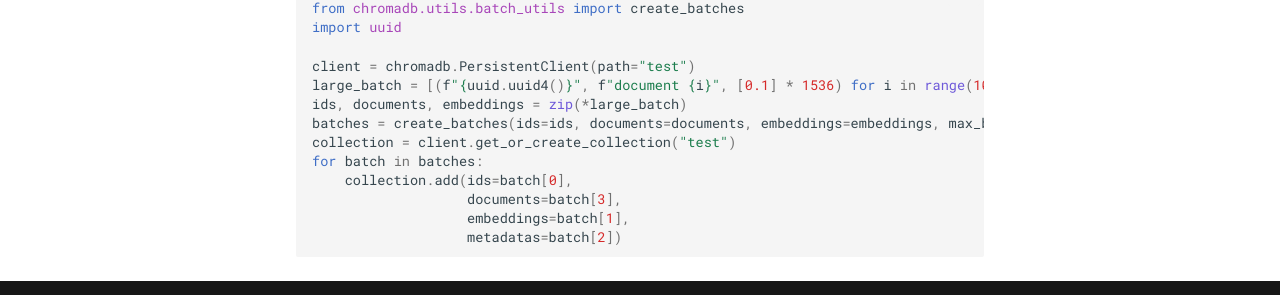
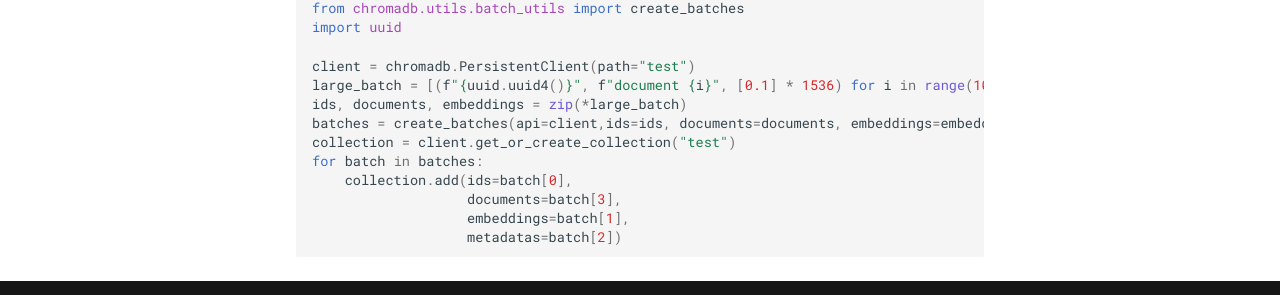
Before and after one commit to amikos-tech/chroma-cookbook, an MkDocs documentation site: the page built from docs/strategies/batching.md, in a window 1280 px wide and 955 px high. Shown: the part 609-904 px from the top of the window. Built offline with MkDocs 1.6.1 and Material for MkDocs 9.7.7, drawn with Linux system fonts in a browser that asks for light colours; comment, search, counter and statistics services are not loaded.

Commit message:
fix: Fixed the batching example

```diff
--- a/docs/strategies/batching.md
+++ b/docs/strategies/batching.md
@@ -26,7 +26,7 @@ import uuid
 client = chromadb.PersistentClient(path="test")
 large_batch = [(f"{uuid.uuid4()}", f"document {i}", [0.1] * 1536) for i in range(1000)]
 ids, documents, embeddings = zip(*large_batch)
-batches = create_batches(ids=ids, documents=documents, embeddings=embeddings, max_batch_size=100)
+batches = create_batches(api=client,ids=ids, documents=documents, embeddings=embeddings)
 collection = client.get_or_create_collection("test")
 for batch in batches:
     collection.add(ids=batch[0],
```
